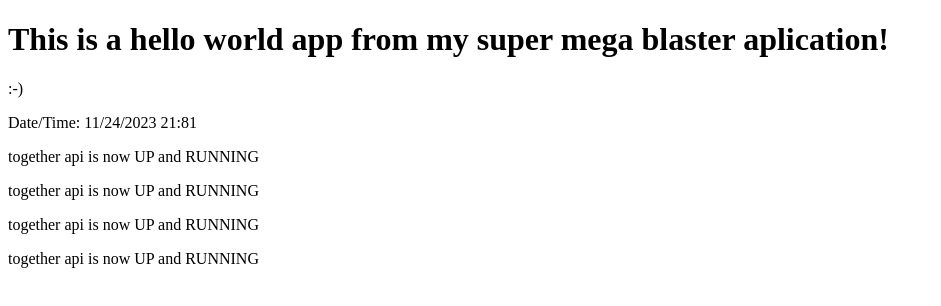
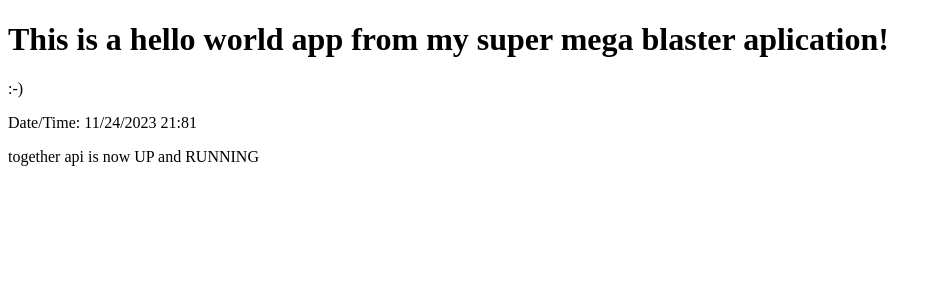
Before and after one commit to rfdnet/devops-prj1, a plain HTML site: page app/static-content/index.html in a window 1280 px wide. Shown: the whole page, without its empty margins (0-941 px from the left). Drawn offline with Linux system fonts and the light colour scheme.

Commit message:
static content deploy 1

```diff
--- a/app/static-content/index.html
+++ b/app/static-content/index.html
@@ -15,9 +15,6 @@ document.getElementById("datetime").innerHTML = (("0"+(dt.getMonth()+1)).slice(-
 
 <p></p>
 <p>together api is now UP and RUNNING</p>
-<p>together api is now UP and RUNNING</p>
-<p>together api is now UP and RUNNING</p>
-<p>together api is now UP and RUNNING</p>
 <p></p>
 
 </body>
```
Also changed, not shown: 1 other file.
